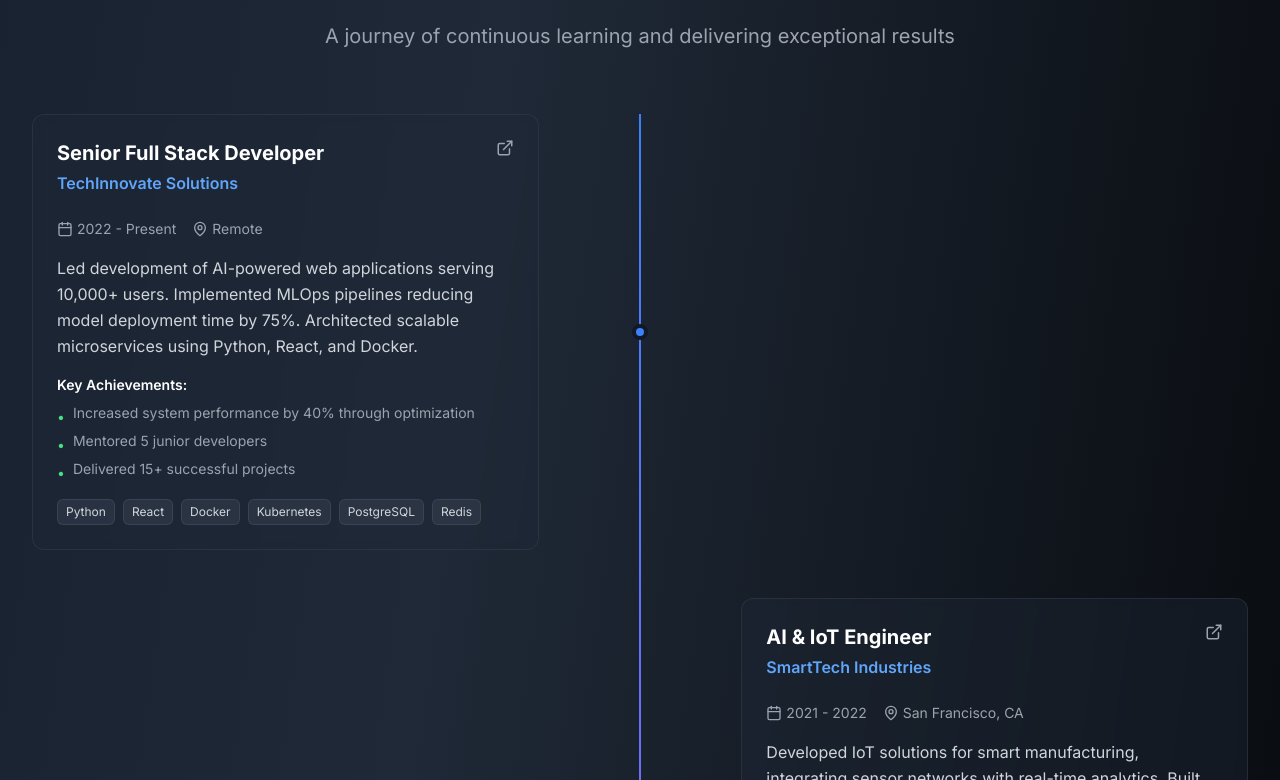
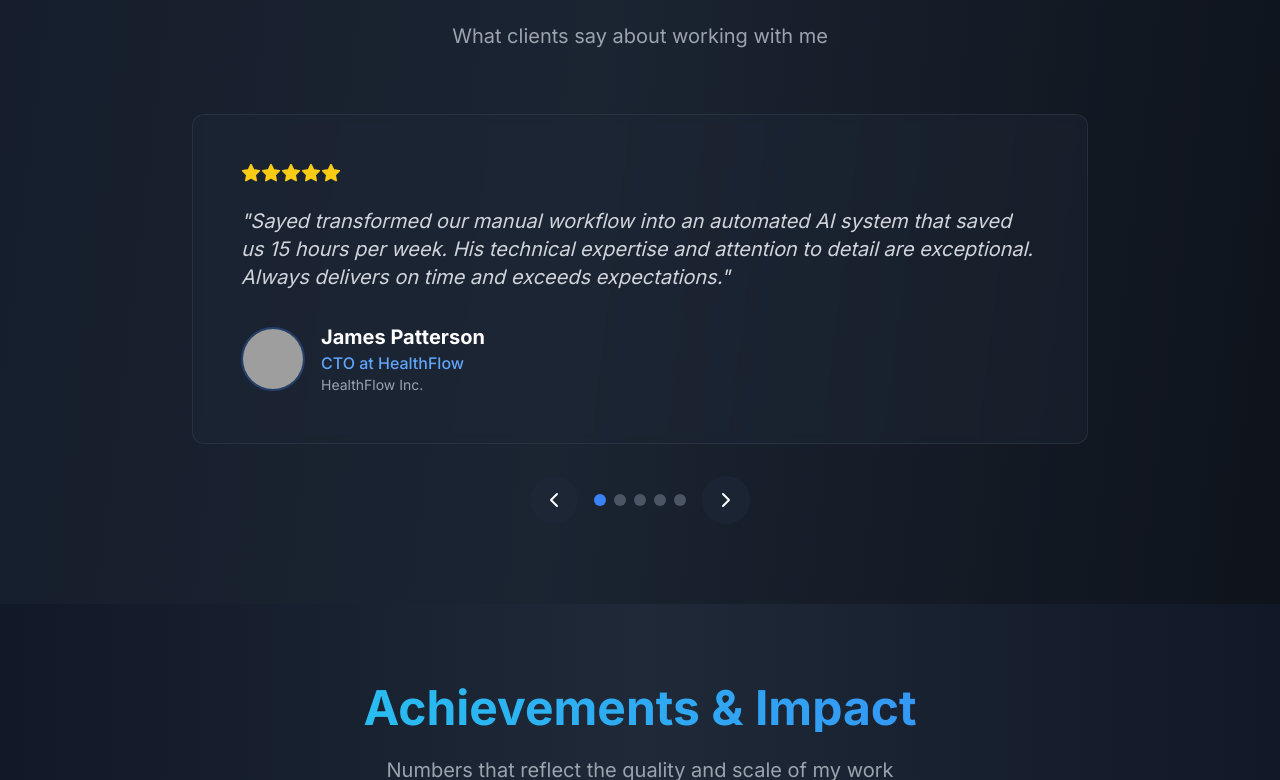
Before and after one commit to sayedtaban/portfolio, a React (Vite) app: page / in a window 1280 px wide. Shown: the part 5520-6300 px from the top of the page. Built offline with nearby package versions, Linux system fonts and the light colour scheme; grey boxes are pictures that could not be loaded.

Commit message:
update: app

```diff
--- a/src/App.tsx
+++ b/src/App.tsx
@@ -46,8 +46,8 @@ function App() {
       <About />
       <Skills />
       <Portfolio />
-      {/* <Testimonials /> */}
-      {/* <Achievements /> */}
+      <Testimonials />
+      <Achievements />
       <Experience />
       <Education />
       <Contact />
```
